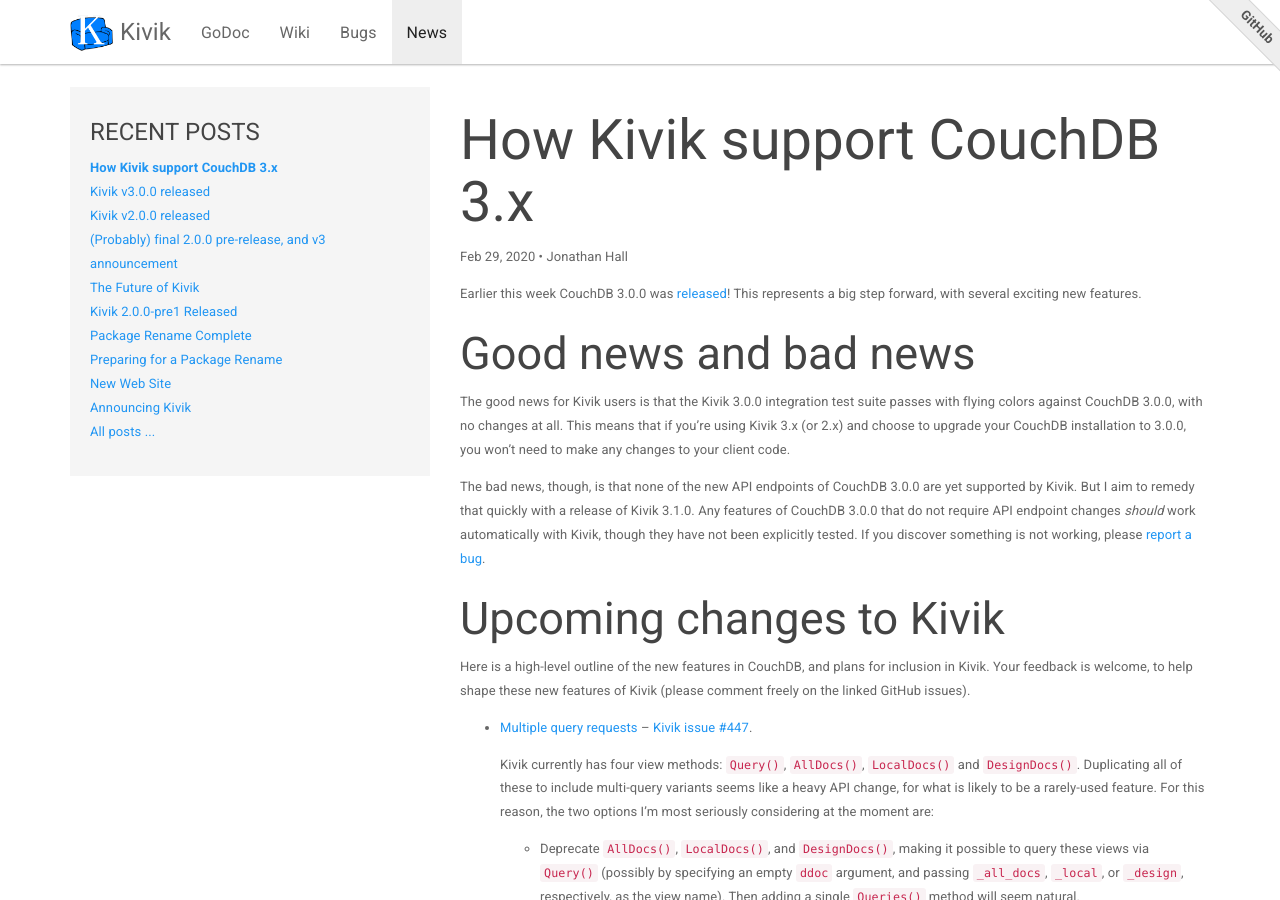
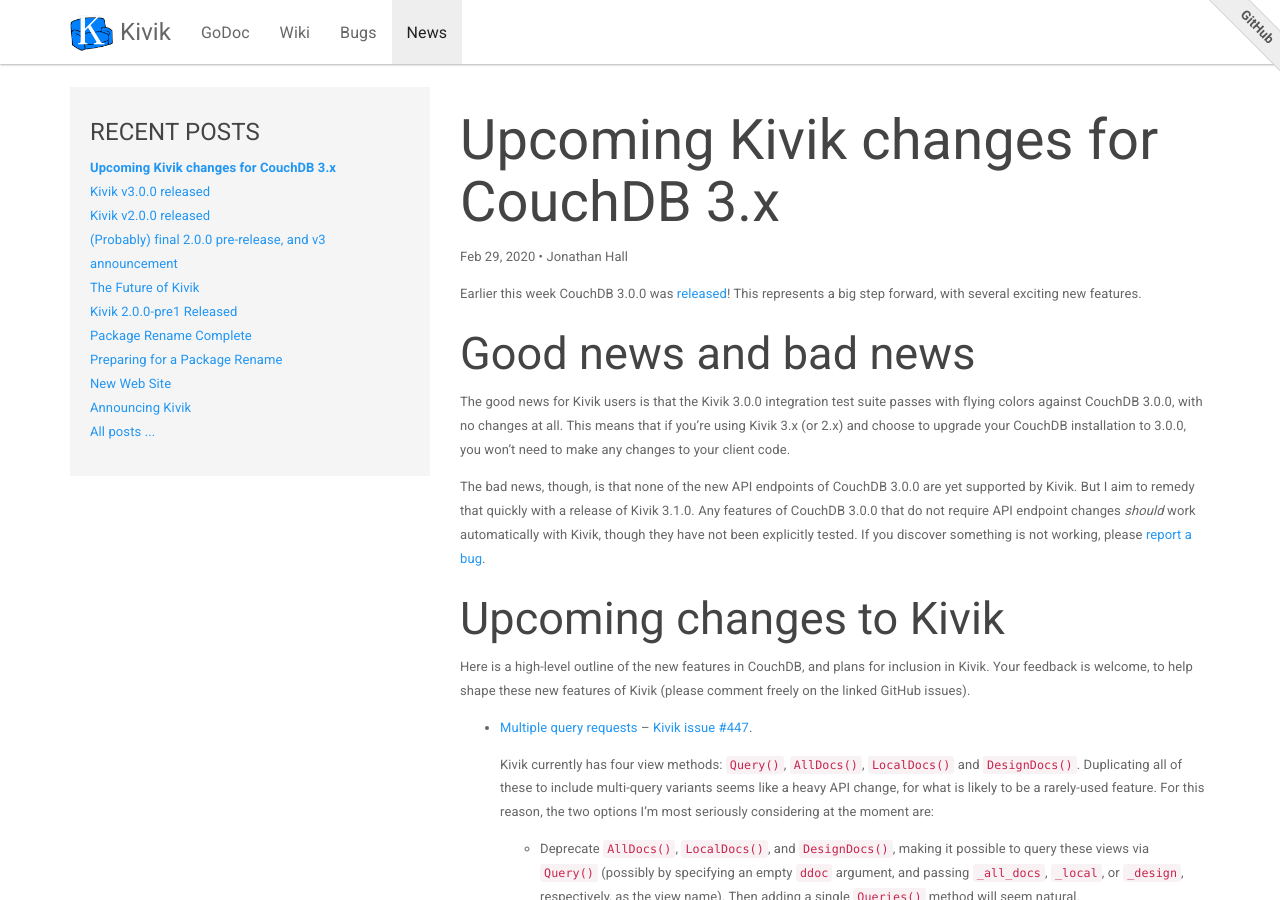
Before and after one commit to go-kivik/kivik.github.io, a Jekyll site: the page built from _posts/2020-02-29-couchdb3.md, in a window 1280 px wide and 900 px high. Built offline with Jekyll 4.4.1, drawn with Linux system fonts in a browser that asks for light colours; nearby versions of some CDN libraries.

Commit message:
Fix title

```diff
--- a/_posts/2020-02-29-couchdb3.md
+++ b/_posts/2020-02-29-couchdb3.md
@@ -1,6 +1,6 @@
 ---
 layout: post
-title: How Kivik support CouchDB 3.x
+title: Upcoming Kivik changes for CouchDB 3.x
 date: 2020-02-29
 author: Jonathan Hall
 permalink: /kivik-support-couchdb3
```
